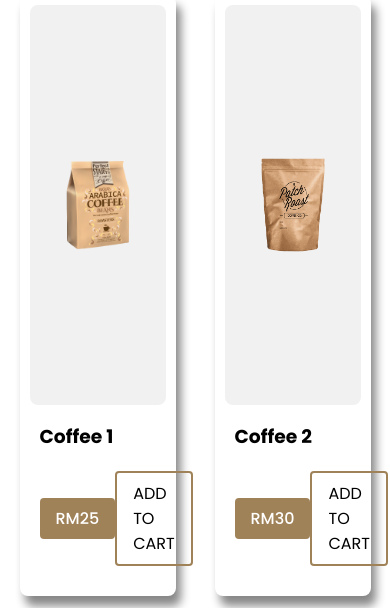
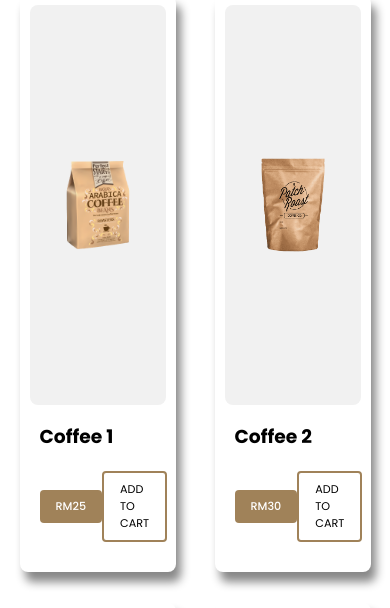
Before and after one commit to CxTan1/Coffee-project, a plain HTML site: page products.html in a window 390 px wide. Shown: the part 228-836 px from the top of the page. Drawn offline with nearby package versions, Linux system fonts and the light colour scheme.

Commit message:
updated css for products responsiveness

```diff
--- a/style.css
+++ b/style.css
@@ -533,7 +533,7 @@ footer #signup-btn:hover {
   .hero-section .content,
   .about-section .about-content,
   .course-section .course-content,
-  .two-day-course {
+  .two-day-course .product-section {
     text-align: center;
     padding: 0 10%;
   }
@@ -580,4 +580,9 @@ footer #signup-btn:hover {
     max-width: 40%;
     min-width: 40%;
   }
+
+  .products-container .box a,
+  .products-container .box span {
+    font-size: 0.7rem;
+  }
 }
```
